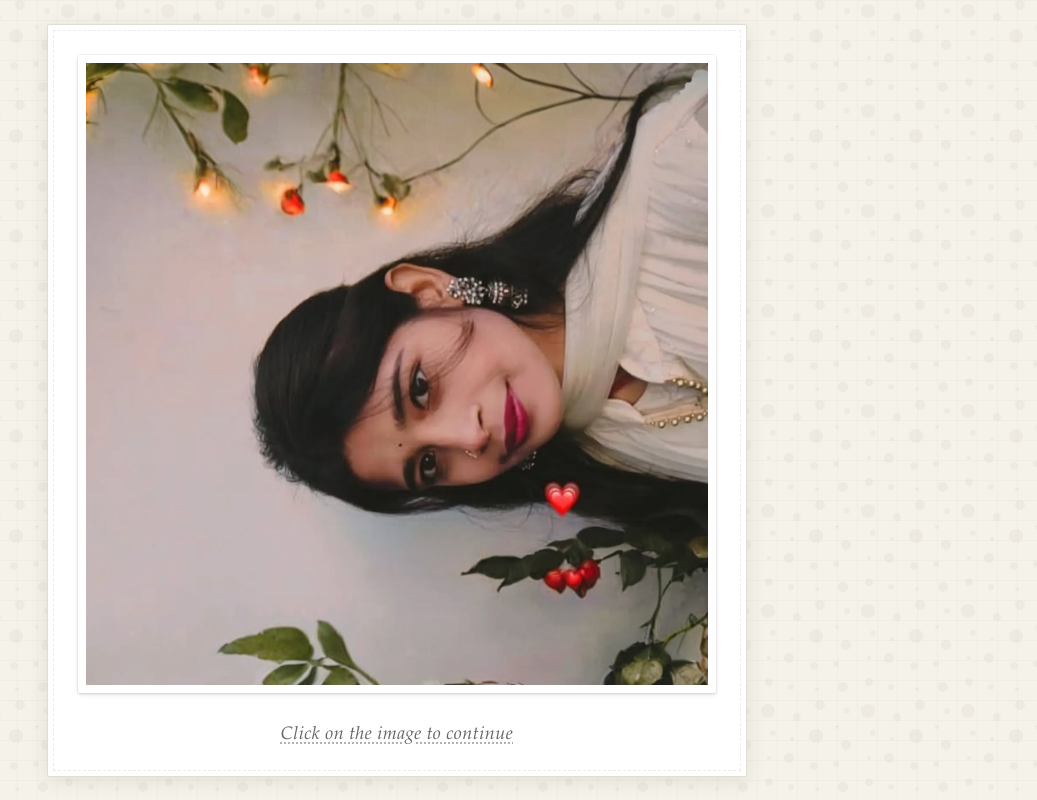
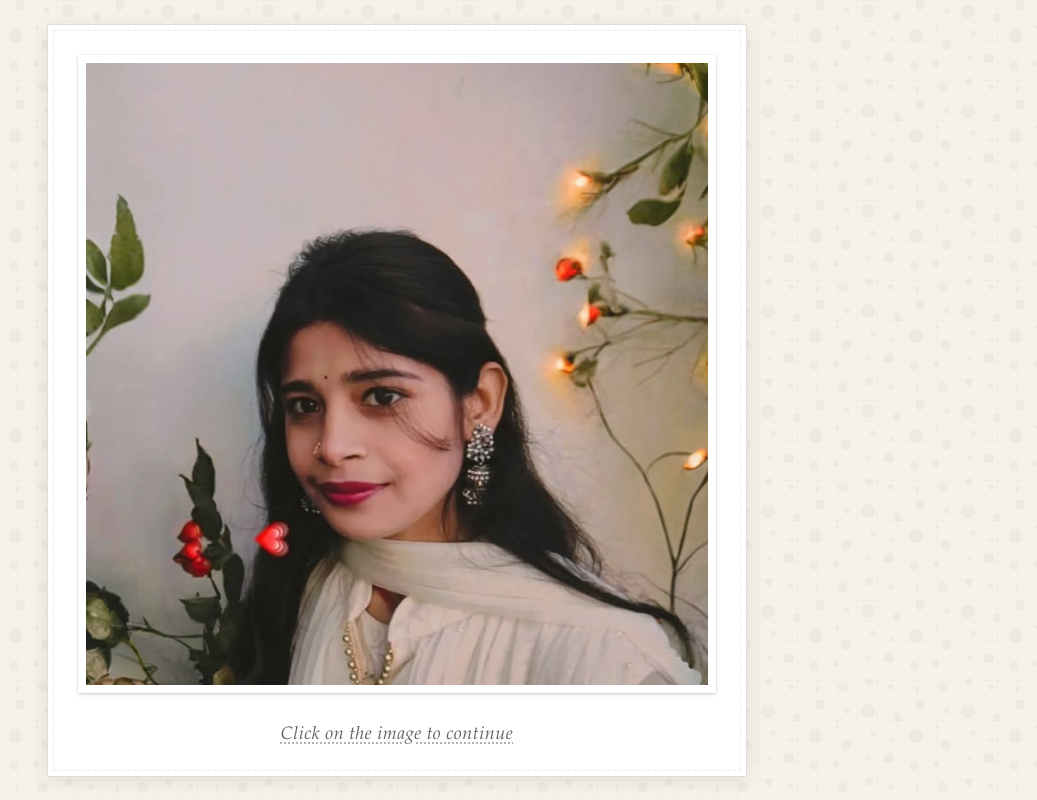
Before and after one commit to inosr2/shivi, a plain HTML site: page index.html in a window 1280 px wide. Shown: the whole page, without its empty margins (243-1280 px from the left). Drawn offline with Linux system fonts and the light colour scheme.

Commit message:
shivi birthday

```diff
--- a/index.html
+++ b/index.html
@@ -9,7 +9,7 @@
 <body>
     <div class="container">
         <!-- Replace "your-image.jpg" with the path to your actual image file -->
-        <img src="img/1.png" alt="Click to redirect" class="clickable-image" id="redirectImage">
+        <img src="img/2.png" alt="Click to redirect" class="clickable-image" id="redirectImage">
         <p class="message">Click on the image to continue</p>
     </div>
 
```
Also changed, not shown: img/2.png (added).
